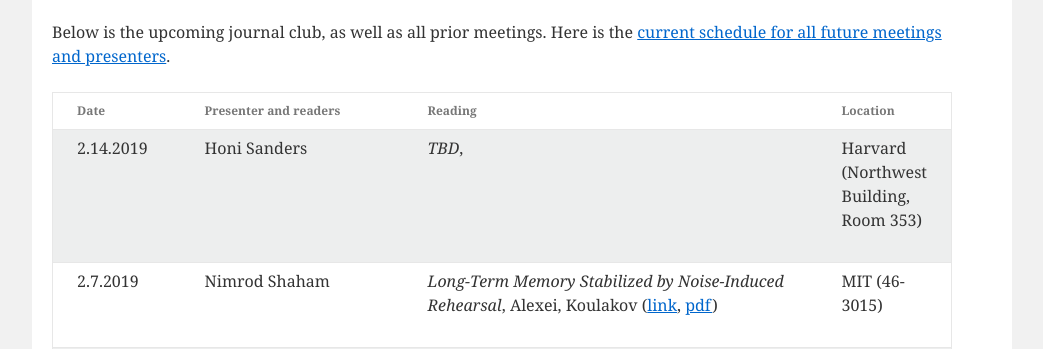
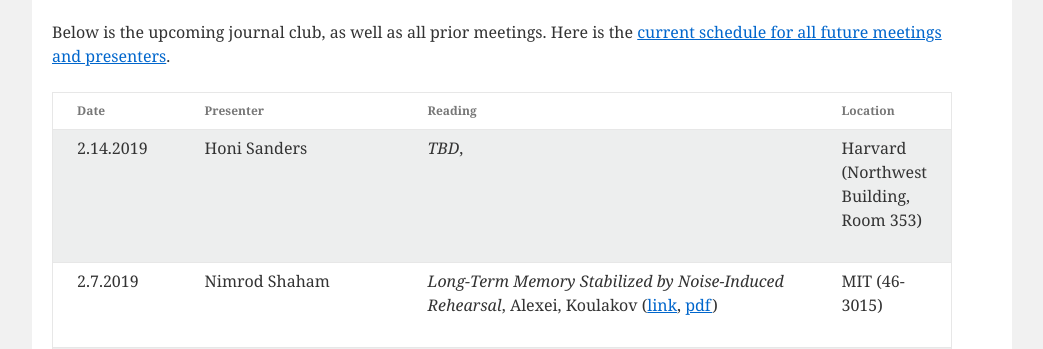
Before and after one commit to compneurojc/compneurojc.github.io, a Jekyll site: the page built from index.html, in a window 1280 px wide. Shown: the part 754-1103 px from the top of the page, without its empty margins (118-1161 px from the left). Built offline with Jekyll 4.4.1, drawn with Linux system fonts in a browser that asks for light colours.

Commit message:
removed "readers"

```diff
--- a/_includes/meetings.html
+++ b/_includes/meetings.html
@@ -2,7 +2,7 @@
   <tbody>
     <tr class="alt">
       <th style="width: 10%;">Date</th>
-      <th style="width: 30%;">Presenter and readers</th>
+      <th style="width: 30%;">Presenter</th>
       <th style="width: 60%;">Reading</th>
       <th style="width: 60%;">Location</th>
     </tr>
@@ -17,7 +17,9 @@
         {% assign my_counter = 0 %}
       {% endif %}
     <!-- date -->
-      <td>{{entry.date}}</td>
+    <td>
+      {{entry.date}}
+    </td>
     <!-- presenter -->
     <td>
       <p>{{entry.presenter}}</p>
```
Lines whose indentation alone changed are shown as unchanged.
